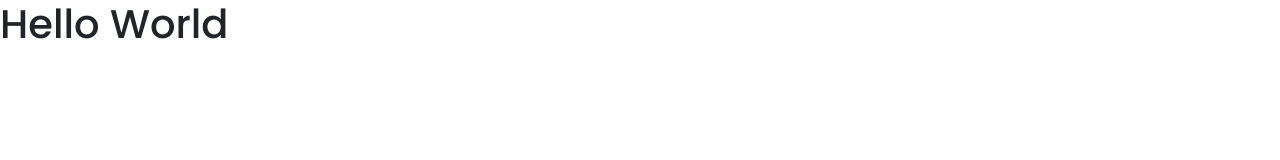
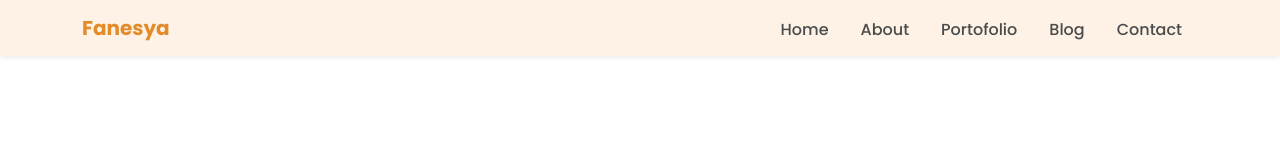
Before and after one commit to senaf11/senaf11.github.io, a plain HTML site: page index.html in a window 1280 px wide. Drawn offline with Linux system fonts and the light colour scheme.

Commit message:
feat: create a navbar

```diff
--- a/assets/css/style.css
+++ b/assets/css/style.css
@@ -10,3 +10,61 @@
 body {
   font-family: var(--font-base);
 }
+
+a {
+  text-decoration: none;
+  color: var(--primary-color);
+}
+
+.text-brand {
+  color: var(--primary-color);
+}
+
+
+/* link custom */
+.link-custom {
+  font-weight: 500;
+  position: relative;
+  padding-bottom: 0;
+}
+
+
+.link-custom::after {
+  content: "";
+  width: 0%;
+  height: 2px;
+  position: absolute;
+  background-color: var(--primary-color);
+  left: 0;
+  top: 100%;
+  transition: all 0.4s;
+}
+
+.link-custom:hover::after {
+  width: 100%;
+}
+
+/* navbar */
+.navbar {
+  background-color: rgba(253, 238, 220, 0.75);
+}
+
+.navbar .navbar-brand {
+  color: var(--primary-color)
+}
+
+.navbar .navbar-brand:hover {
+  transform: rotate(-5deg);
+
+  color: var(--secondary-color);
+
+}
+
+.navbar .nav-link {
+  font-weight: 500;
+  color: rgb(75, 75, 75)
+}
+
+.navbar .nav-link:hover {
+  color: var(--primary-color)
+}
--- a/index.html
+++ b/index.html
@@ -13,7 +13,38 @@
 </head>
 
 <body>
-    <h1>Hello World</h1>
+    <!-- navbar -->
+    <nav class="navbar navbar-expand-lg fixed-top shadow-sm">
+        <div class="container">
+            <a class="navbar-brand text-brand fw-bold" href="#">Fanesya</a>
+            <button class="navbar-toggler" type="button" data-bs-toggle="collapse"
+                data-bs-target="#navbarSupportedContent" aria-controls="navbarSupportedContent" aria-expanded="false"
+                aria-label="Toggle navigation">
+                <span class="navbar-toggler-icon"></span>
+            </button>
+            <div class="collapse navbar-collapse" id="navbarSupportedContent">
+                <ul class="navbar-nav ms-auto mb-2 mb-lg-0">
+                    <li class="nav-item">
+                        <a class="nav-link link-custom mx-lg-2 mb-1" aria-current="page" href="#home">Home</a>
+                    </li>
+                    <li class="nav-item">
+                        <a class="nav-link link-custom mx-lg-2 mb-1" aria-current="page" href="#about">About</a>
+                    </li>
+                    <li class="nav-item">
+                        <a class="nav-link link-custom mx-lg-2 mb-1" aria-current="page"
+                            href="#portofolio">Portofolio</a>
+                    </li>
+                    <li class="nav-item">
+                        <a class="nav-link link-custom mx-lg-2 mb-1" aria-current="page" href="#blog">Blog</a>
+                    </li>
+                    <li class="nav-item">
+                        <a class="nav-link link-custom mx-lg-2 mb-1" aria-current="page" href="#contact">Contact</a>
+                    </li>
+                </ul>
+            </div>
+        </div>
+    </nav>
+    <!-- end of navbar -->
 
     <!-- js -->
     <script src="assets/js/aos.js"></script>
```
